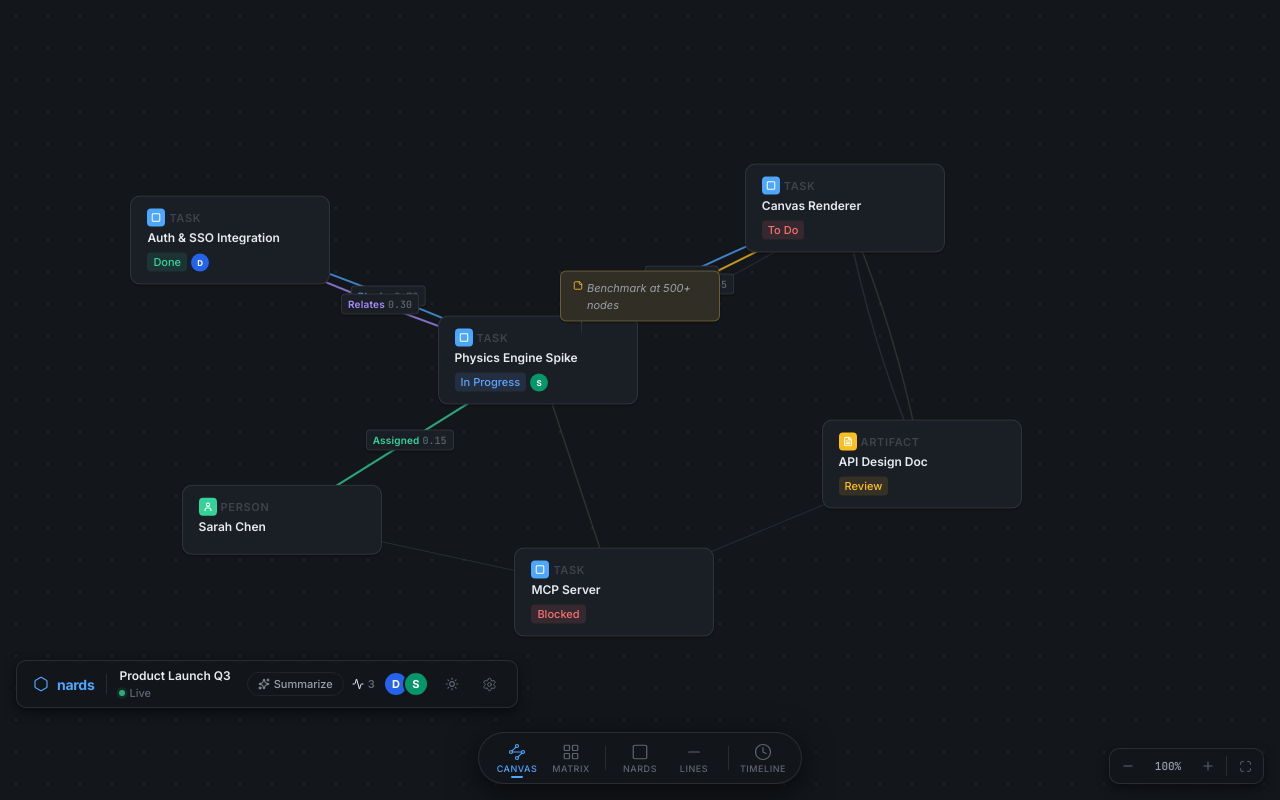
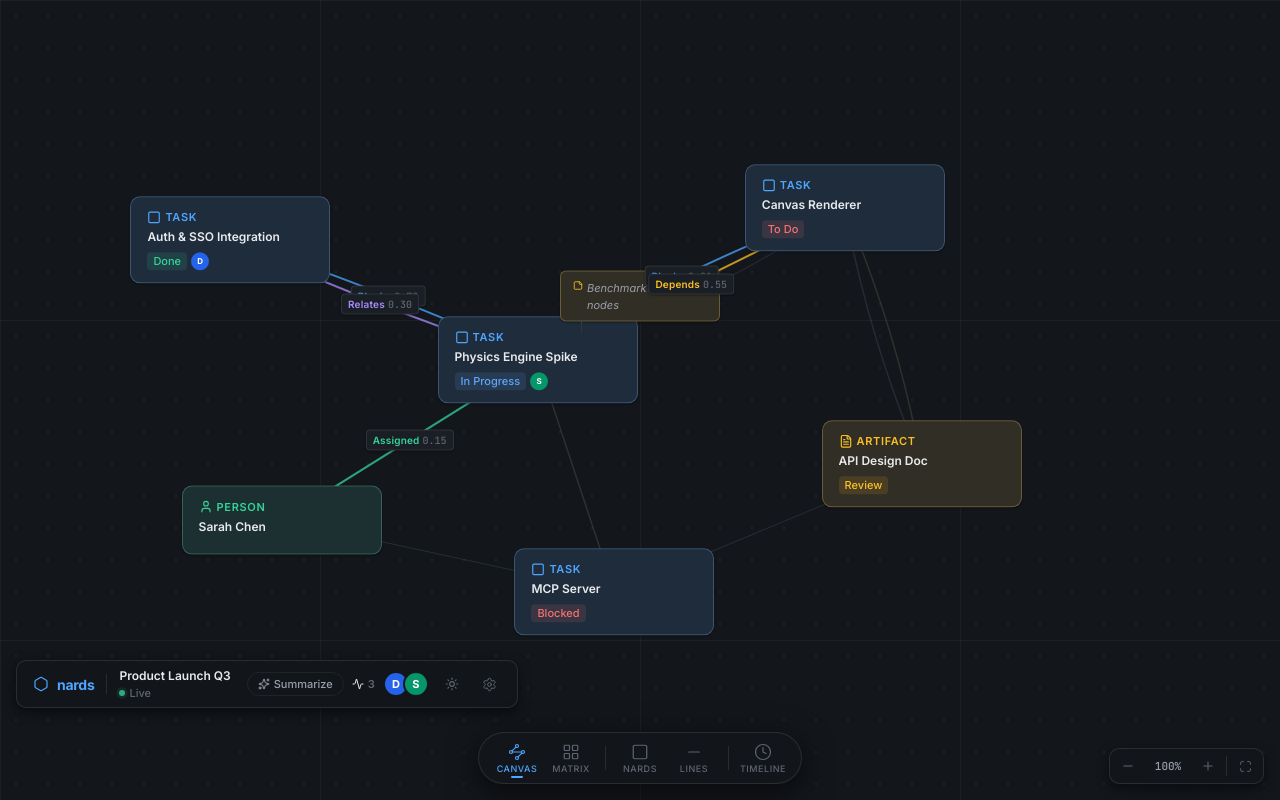
Before and after one commit to themightyboosh/nords, a React (Vite) app in the folder client-alt/: page / in a window 1280 px wide. Built offline with nearby package versions, Linux system fonts and the light colour scheme.

Commit message:
feat: Type-tinted nard cards, zoom-independent labels, dot+grid background

```diff
--- a/client-alt/src/components/Canvas/CanvasMock.css
+++ b/client-alt/src/components/Canvas/CanvasMock.css
@@ -14,7 +14,7 @@
   cursor: grabbing;
 }
 
-/* ── Dot Grid — visible in both light and dark ── */
+/* ── Dot Grid (every 32px) ── */
 .nards-canvas__grid {
   position: absolute;
   inset: 0;
@@ -24,7 +24,18 @@
     transparent 0.8px
   );
   background-size: 32px 32px;
-  opacity: 0.35;
+  opacity: 0.3;
+}
+
+/* ── Major Grid Lines (every 10th dot = 320px) ── */
+.nards-canvas__grid-lines {
+  position: absolute;
+  inset: 0;
+  background-image:
+    linear-gradient(to right, var(--nards-color-border-default) 1px, transparent 1px),
+    linear-gradient(to bottom, var(--nards-color-border-default) 1px, transparent 1px);
+  background-size: 320px 320px;
+  opacity: 0.4;
 }
 
 /* ── Zoomable Content Wrapper ── */
@@ -45,24 +56,22 @@
   pointer-events: none;
 }
 
-/* Active tethers: solid, visible, with arrows */
 .nards-tether--active {
   stroke-width: 0.22;
   opacity: 0.75;
 }
 
-/* Ghost tethers: desaturated, very faint, NO dashes */
 .nards-tether--ghost {
   stroke-width: 0.12;
   opacity: 0.15;
   filter: saturate(0.3);
 }
 
-/* ── HTML Tether Labels (positioned absolutely, NOT inside SVG) ── */
+/* ── HTML Tether Labels (positioned inside zoomable, counter-scaled) ── */
 .nards-tether-label {
   position: absolute;
-  transform: translate(-50%, -50%);
-  z-index: 11;
+  /* transform set inline: translate(-50%, -50%) scale(inverseScale) */
+  z-index: 15;
   display: inline-flex;
   align-items: center;
   gap: 3px;
@@ -73,6 +82,7 @@
   white-space: nowrap;
   box-shadow: var(--nards-shadow-sm);
   pointer-events: none;
+  transform-origin: center center;
 }
 
 .nards-tether-label__type {
@@ -98,24 +108,25 @@
   transform: translate(-50%, -50%);
   z-index: 12;
   width: 200px;
-  background: var(--nards-color-bg-surface);
-  border: 1px solid var(--nards-color-border-default);
+  /* background set inline via color-mix(typeColor 10%, bg-surface) */
+  /* border set inline via color-mix(typeColor 20%, border-default) */
+  border-width: 1px;
+  border-style: solid;
   border-radius: var(--nards-radius-lg);
   padding: var(--nards-space-md) var(--nards-space-lg);
   box-shadow: var(--nards-shadow-sm);
   cursor: pointer;
   user-select: none;
-  transition: box-shadow 0.2s ease, border-color 0.2s ease, transform 0.2s ease;
+  transition: box-shadow 0.2s ease, transform 0.2s ease;
 }
 
 .nards-node:hover {
   box-shadow: var(--nards-shadow-md);
-  border-color: var(--nards-color-border-strong);
   transform: translate(-50%, -50%) translateY(-2px);
 }
 
 .nards-node.is-selected {
-  border-color: var(--nards-color-accent);
+  border-color: var(--nards-color-accent) !important;
   box-shadow: var(--nards-shadow-glow);
   z-index: 13;
 }
@@ -127,22 +138,14 @@
   margin-bottom: var(--nards-space-xs);
 }
 
-.nards-node__type-badge {
-  width: 18px;
-  height: 18px;
-  display: flex;
-  align-items: center;
-  justify-content: center;
-  border-radius: var(--nards-radius-sm);
-  flex-shrink: 0;
-}
+/* Icon is now rendered directly in typeColor — no badge box */
 
 .nards-node__type-label {
   font-size: var(--nards-font-size-xs);
   font-weight: var(--nards-font-weight-semibold);
-  color: var(--nards-color-text-disabled);
   text-transform: uppercase;
   letter-spacing: var(--nards-letter-spacing-wide);
+  /* color set inline via typeColor */
 }
 
 .nards-node__title {
@@ -214,12 +217,6 @@
   border-left: 1px dotted var(--nards-color-text-disabled);
 }
 
-.nards-sticky-note--line .nards-sticky-note__connector {
-  top: -12px;
-  bottom: auto;
-  left: 20px;
-}
-
 .nards-sticky-note__icon {
   color: var(--nards-color-warning);
   flex-shrink: 0;
@@ -245,7 +242,6 @@
   z-index: 100;
   display: flex;
   align-items: center;
-  gap: 0;
   height: 36px;
   border-radius: var(--nards-radius-lg);
   box-shadow: var(--nards-shadow-md);
--- a/client-alt/src/components/Canvas/CanvasMock.tsx
+++ b/client-alt/src/components/Canvas/CanvasMock.tsx
@@ -37,20 +37,15 @@ const NARDS: NardData[] = [
 ];
 
 const TETHERS: TetherData[] = [
-  // n1 ↔ n2: TWO connections — will ribbon
   { from: 'n1', to: 'n2', type: 'Blocks', color: '#4da6ff', value: 0.72, label: 'Partial Block' },
   { from: 'n1', to: 'n2', type: 'Relates', color: '#a78bfa', value: 0.30, label: 'Weak Relation' },
-  // n2 ↔ n3: THREE connections — full ribbon demo
   { from: 'n2', to: 'n3', type: 'Blocks', color: '#4da6ff', value: 0.91, label: 'Hard Block' },
   { from: 'n2', to: 'n3', type: 'Depends', color: '#fbbf24', value: 0.55, label: 'Medium Dep.' },
   { from: 'n2', to: 'n3', type: 'Relates', color: '#a78bfa', value: 0.20, label: 'Context', ghost: true },
-  // n4 → n2, n4 → n6
   { from: 'n4', to: 'n2', type: 'Assigned', color: '#34d399', value: 0.15, label: 'Primary' },
   { from: 'n4', to: 'n6', type: 'Assigned', color: '#34d399', value: 0.32, label: 'Secondary', ghost: true },
-  // n3 ↔ n5: TWO ghost connections
   { from: 'n3', to: 'n5', type: 'Depends', color: '#fbbf24', value: 0.45, label: 'Moderate', ghost: true },
   { from: 'n3', to: 'n5', type: 'Relates', color: '#a78bfa', value: 0.60, label: 'Strong Ref.', ghost: true },
-  // n5 → n6, n6 → n2
   { from: 'n5', to: 'n6', type: 'Blocks', color: '#4da6ff', value: 0.88, label: 'Near-Block', ghost: true },
   { from: 'n6', to: 'n2', type: 'Depends', color: '#fbbf24', value: 0.65, label: 'Strong Dep.', ghost: true },
 ];
@@ -76,6 +71,7 @@ const CanvasMock: React.FC<CanvasMockProps> = ({ onNardClick, selectedNard }) =>
   const zoomIn = () => setZoom(z => Math.min(200, z + 10));
   const zoomOut = () => setZoom(z => Math.max(25, z - 10));
   const resetZoom = () => setZoom(100);
+  const inverseScale = 100 / zoom;
 
   const getNardPos = (id: string) => {
     const n = NARDS.find(n => n.id === id);
@@ -94,24 +90,20 @@ const CanvasMock: React.FC<CanvasMockProps> = ({ onNardClick, selectedNard }) =>
     const len = Math.sqrt(dx * dx + dy * dy) || 1;
     const perpX = (-dy / len) * offset;
     const perpY = (dx / len) * offset;
-    return {
-      x: midX + perpX,
-      y: midY + perpY,
-      type: t.type,
-      value: t.value,
-      color: t.color,
-    };
+    return { x: midX + perpX, y: midY + perpY, type: t.type, value: t.value, color: t.color };
   });
 
   return (
     <div className="nards-canvas">
+      {/* Grid: dots + every 10th = light grid lines */}
       <div className="nards-canvas__grid" />
+      <div className="nards-canvas__grid-lines" />
 
       <div
         className="nards-canvas__content"
         style={{ transform: `scale(${zoom / 100})` }}
       >
-        {/* SVG tether lines only — no text inside SVG */}
+        {/* SVG tether lines */}
         <svg className="nards-canvas__tethers" viewBox="0 0 100 100" preserveAspectRatio="none">
           <defs>
             <marker id="arrow-active" markerWidth="8" markerHeight="6" refX="7" refY="3" orient="auto">
@@ -134,7 +126,6 @@ const CanvasMock: React.FC<CanvasMockProps> = ({ onNardClick, selectedNard }) =>
             const pathD = offset === 0
               ? `M ${from.x} ${from.y} L ${to.x} ${to.y}`
               : `M ${from.x} ${from.y} Q ${cpX} ${cpY} ${to.x} ${to.y}`;
-
             return (
               <path
                 key={i}
@@ -148,12 +139,16 @@ const CanvasMock: React.FC<CanvasMockProps> = ({ onNardClick, selectedNard }) =>
           })}
         </svg>
 
-        {/* HTML tether labels — positioned absolutely via % */}
+        {/* Line labels — counter-scale so they stay fixed size during zoom */}
         {tetherLabels.map((label, i) => (
           <div
             key={`label-${i}`}
             className="nards-tether-label"
-            style={{ left: `${label.x}%`, top: `${label.y}%` }}
+            style={{
+              left: `${label.x}%`,
+              top: `${label.y}%`,
+              transform: `translate(-50%, -50%) scale(${inverseScale})`,
+            }}
           >
             <span className="nards-tether-label__type" style={{ color: label.color }}>
               {label.type}
@@ -169,14 +164,19 @@ const CanvasMock: React.FC<CanvasMockProps> = ({ onNardClick, selectedNard }) =>
             <React.Fragment key={nard.id}>
               <div
                 className={`nards-node ${selectedNard === nard.id ? 'is-selected' : ''}`}
-                style={{ left: `${nard.x}%`, top: `${nard.y}%` }}
+                style={{
+                  left: `${nard.x}%`,
+                  top: `${nard.y}%`,
+                  backgroundColor: `color-mix(in srgb, ${nard.typeColor} 10%, var(--nards-color-bg-surface))`,
+                  borderColor: `color-mix(in srgb, ${nard.typeColor} 20%, var(--nards-color-border-default))`,
+                }}
                 onClick={() => onNardClick(nard.id)}
               >
                 <div className="nards-node__header">
-                  <span className="nards-node__type-badge" style={{ backgroundColor: nard.typeColor }}>
-                    <Icon size={10} strokeWidth={2.5} color="white" />
+                  <Icon size={14} strokeWidth={2} color={nard.typeColor} />
+                  <span className="nards-node__type-label" style={{ color: nard.typeColor }}>
+                    {nard.type}
                   </span>
-                  <span className="nards-node__type-label">{nard.type}</span>
                 </div>
                 <h3 className="nards-node__title">{nard.title}</h3>
                 {(nard.status || nard.assignee) && (
```
